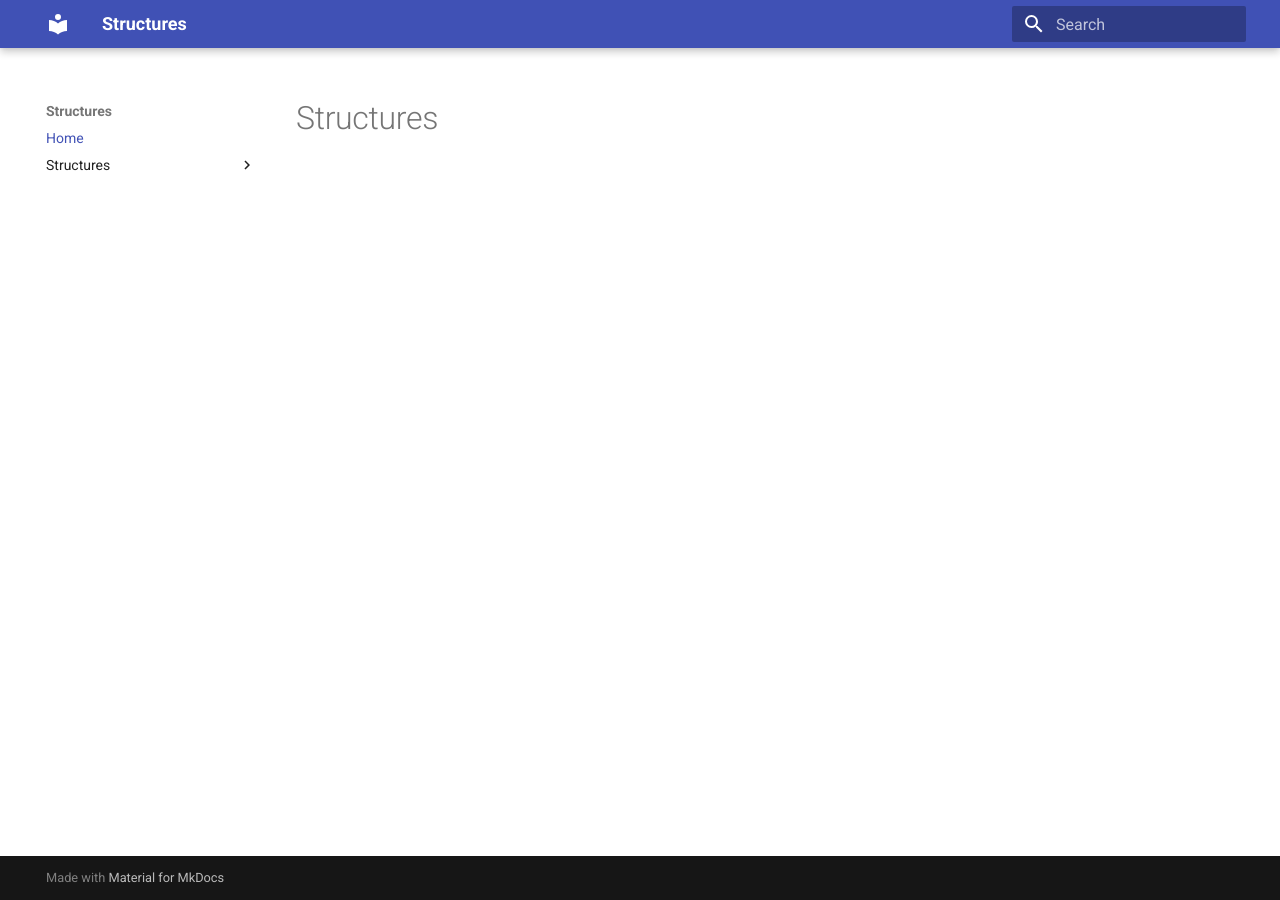
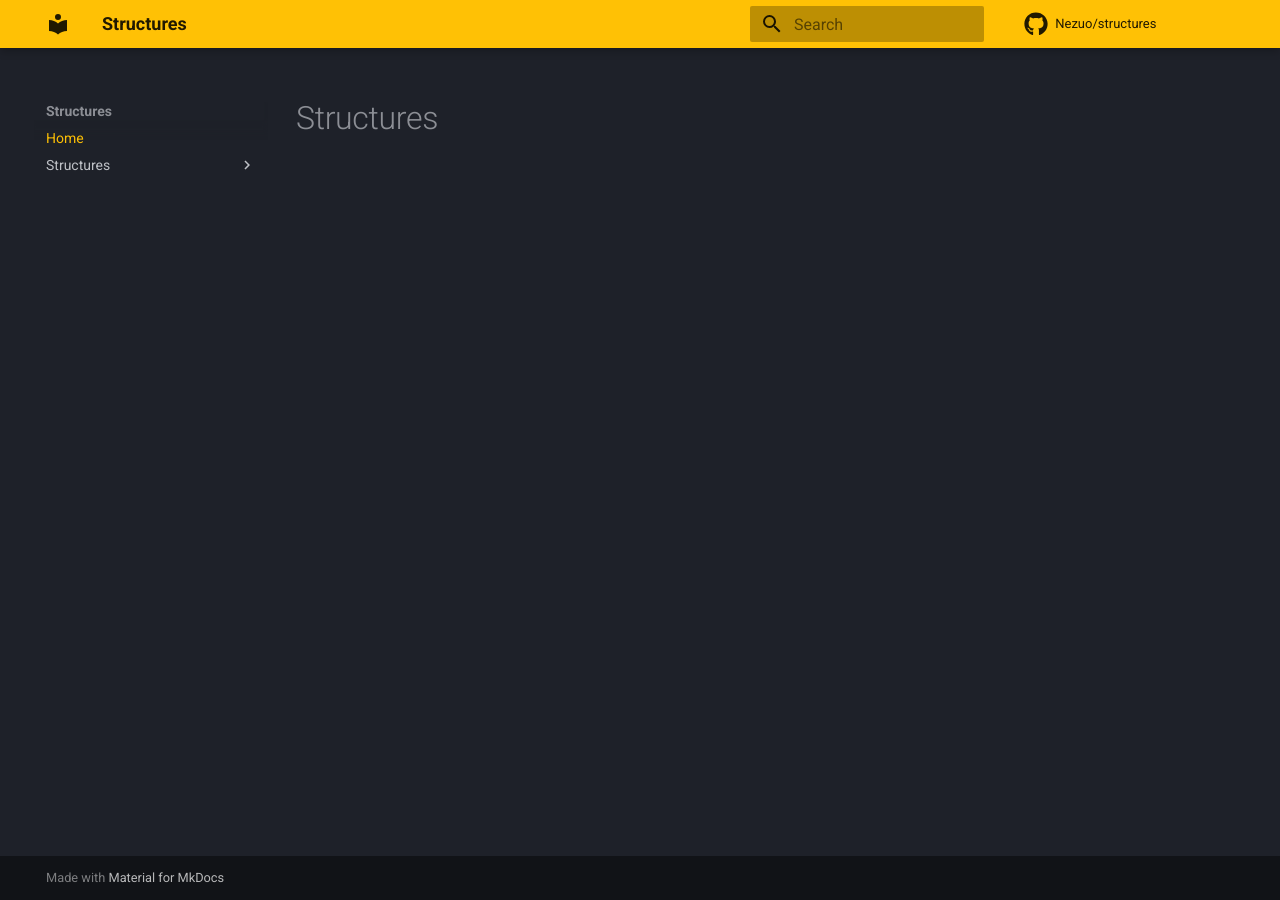
Before and after one commit to Nezuo/structures, an MkDocs documentation site: the page built from docs/index.md, in a window 1280 px wide. Built offline with MkDocs 1.6.1 and Material for MkDocs 9.7.7, drawn with Linux system fonts in a browser that asks for light colours; comment, search, counter and statistics services are not loaded.

Commit message:
Update theme

```diff
--- a/mkdocs.yml
+++ b/mkdocs.yml
@@ -1,4 +1,6 @@
 site_name: Structures
+repo_name: Nezuo/structures
+repo_url: https://github.com/Nezuo/structures
 
 nav:
   - Home: index.md
@@ -7,3 +9,9 @@ nav:
 
 theme:
   name: material
+  icon:
+    repo: fontawesome/brands/github
+  palette:
+    scheme: slate
+    primary: amber
+    accent: orange
```
